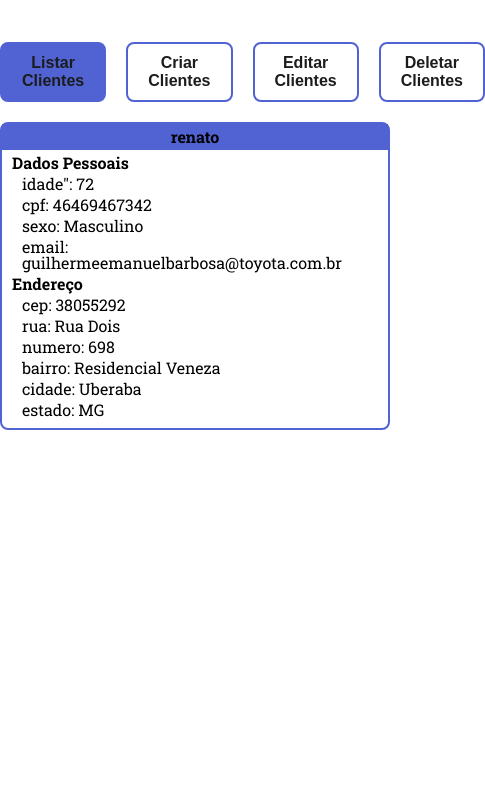
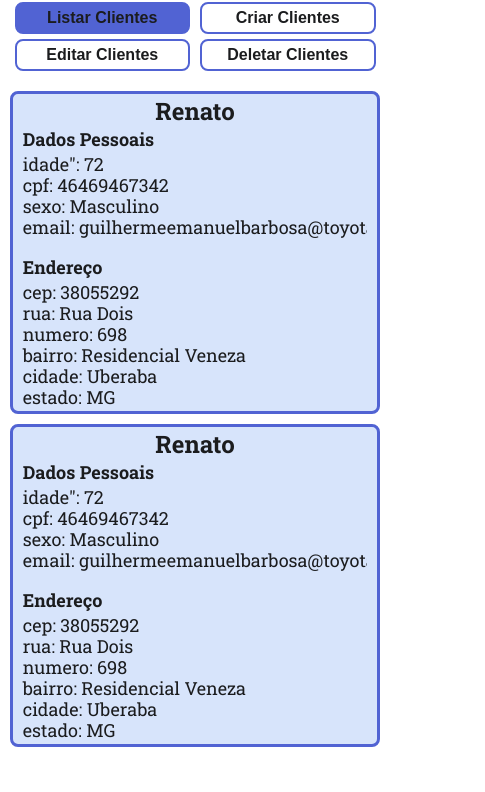
Before and after one commit to luanliimaa/ClientList, a plain HTML site: page index.html in a window 390 px wide. Shown: the part 52-844 px from the top of the page, 485 px wide, since content can reach past the window. Drawn offline with Linux system fonts and the light colour scheme; no server answers.

Commit message:
mobile first index.css

```diff
--- a/index.html
+++ b/index.html
@@ -24,13 +24,33 @@
     <main>
         <ul id="clientList">
             <li class="card">
-                <h2>renato</h2>
+                <h2>Renato</h2>
                 <h3>Dados Pessoais</h3>
                 <ul class="card__info">
                     <li>idade": 72</li>
                     <li>cpf: 46469467342</li>
                     <li>sexo: Masculino</li>
-                    <li>email: guilhermeemanuelbarbosa@toyota.com.br</li>
+                    <li class="card__info--email">email: guilhermeemanuelbarbosa@toyota.com.br</li>
+                </ul>
+                <h3>Endereço</h3>
+                <ul class="card__info">
+                    <li>cep: 38055292</li>
+                    <li>rua: Rua Dois</li>
+                    <li>numero: 698</li>
+                    <li>bairro: Residencial Veneza</span>
+                    <li>cidade: Uberaba</li>
+                    <li>estado: MG</li>
+                </ul>
+            </li>
+
+            <li class="card">
+                <h2>Renato</h2>
+                <h3>Dados Pessoais</h3>
+                <ul class="card__info">
+                    <li>idade": 72</li>
+                    <li>cpf: 46469467342</li>
+                    <li>sexo: Masculino</li>
+                    <li class="card__info--email">email: guilhermeemanuelbarbosa@toyota.com.br</li>
                 </ul>
                 <h3>Endereço</h3>
                 <ul class="card__info">
--- a/src/styles/index.css
+++ b/src/styles/index.css
@@ -15,82 +15,103 @@
 body{
     font-family: 'Roboto Slab', serif;
     box-sizing: border-box;
+    width: 100vw;
+    height: 100vh;
 }
 
 header{
     background-color: var(--blue);
-    text-align: center;
-    padding: 10px 0;
     font-size: 24px;
     font-weight: bold;
-    color: var(--white);
     text-transform: uppercase;
+    color: var(--gray);
+    padding: 10px 0;
+    text-align: center;
+    margin-bottom: 10px;
 }
 
 nav{
-    max-width: 1400px;
-    width: 100%;
-    margin: 50px auto 20px auto;
+    box-sizing: border-box;
+    width: 95vw;
+    margin: 0 auto 20px auto;
     display: flex;
-    gap: 20px;
+    flex-wrap: wrap;
+    gap: 5px 10px;
+    justify-content: center;
 }
 
 nav button{
+    box-sizing: border-box;
     background-color: transparent;
     border: 2px solid var(--blue);
-    padding: 10px 20px;
+    font-size: 16px;
+    font-weight: bold;
+    color: var(--black);
+    width: 45vw;
+    max-width: 200px;
+    padding: 5px 0;
     border-radius: 8px;
-    font-size: 16px;
-    color: var(--black);
-    font-weight: bold;
     cursor: pointer;
 }
 
 nav .selected{
     background-color: var(--blue);
+}
+
+nav .selected:hover{
+    color: var(--gray);
+}
+
+main{
+    box-sizing: border-box;
+    width: 95vw;
+    margin: 0 auto;
+}
+
+main > ul{
+    width: 100%;
+    display: flex;
+    flex-wrap: wrap;
+    justify-content: center;
+    gap: 10px;
+}
+
+.card{
+    box-sizing: border-box;
+    width: 100%;
+    max-width: 450px;
+    background-color: var(--light-blue);
+    border: 3px solid var(--blue);
+    border-radius: 8px;
+    padding: 5px 10px;
     color: var(--black);
 }
 
-nav .selected:hover{
-    color: var(--white);
-}
-
-nav button:hover{
-    background-color: var(--blue);
-    color: var(--white);
-}
-
-main{
-    max-width: 1400px;
-    width: 100%;
-    margin: 0 auto;
-}
-
-.card{
-    width: fit-content;
-    border: 2px solid var(--blue);
-    border-radius: 8px;
-    padding-bottom: 10px;
-}
-
 .card h2{
-    background-color: var(--blue);
-    padding: 5px;
-    font-size: 16px;
+    font-size: 24px;
     font-weight: bold;
     text-align: center;
 }
 
 .card h3{
-    margin-top: 5px;
-    padding-left: 10px;
+    margin: 7px 0px;
+    font-size: 18px;
     font-weight: bold;
+
 }
 
-.card .card__info{
-    margin-top: 5px;
-    padding: 0 20px;
+.card__info{
     display: flex;
     flex-direction: column;
-    gap: 5px;
+    gap: 3px;
 }
+
+.card__info li{
+    font-size: 18px;
+}
+
+.card__info--email{
+    white-space: nowrap;
+    overflow-y: auto;
+    padding-bottom: 15px;
+}
```
